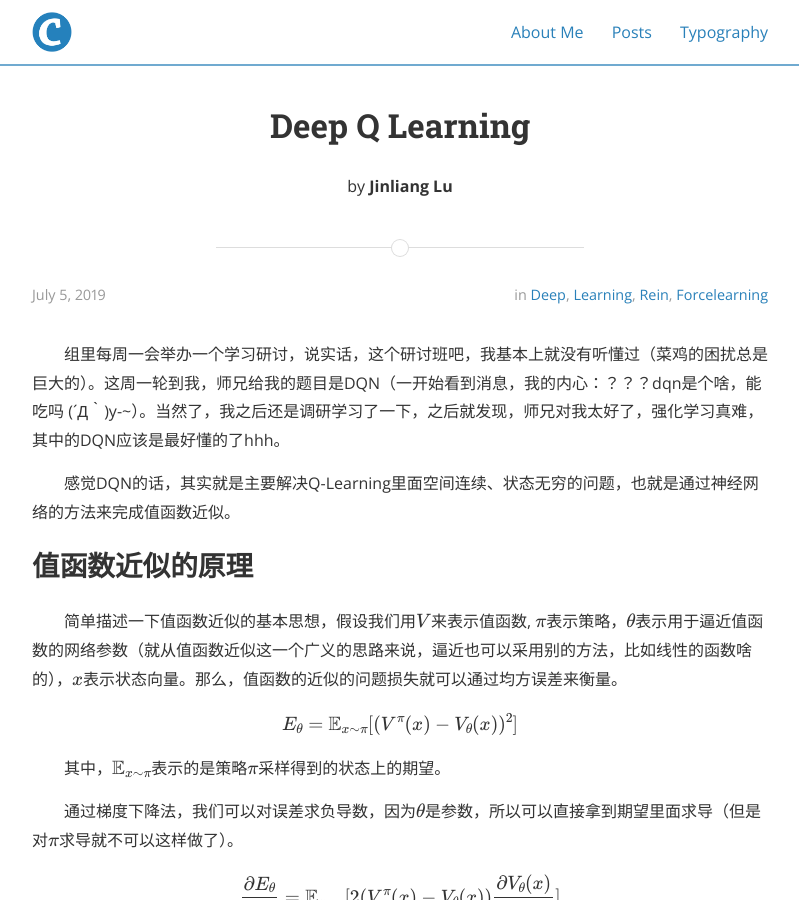
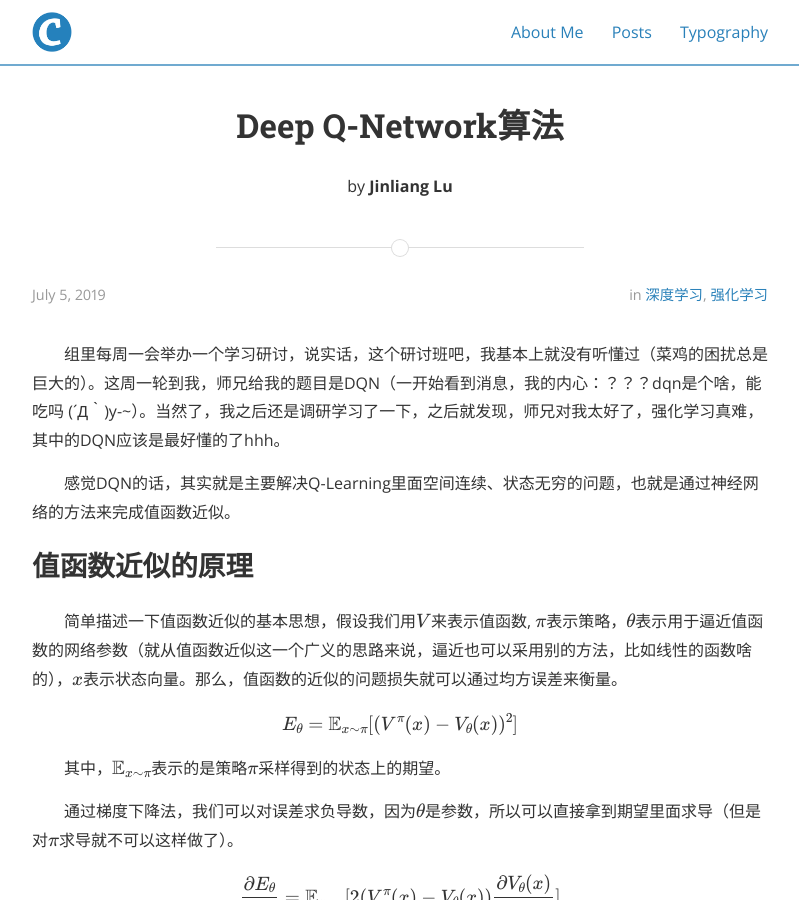
Before and after one commit to JinliangLu96/JinliangLu96.github.io, a Jekyll site: the page built from _posts/2015-04-18-dummy.markdown, in a window 1280 px wide and 900 px high. Shown: the whole window, without its empty margins (240-1039 px from the left). Built offline with Jekyll 4.4.1, drawn with Linux system fonts in a browser that asks for light colours; nearby versions of some CDN libraries; formulas are drawn with MathJax 3.

Commit message:
Update 2015-04-18-dummy.markdown

```diff
--- a/_posts/2015-04-18-dummy.markdown
+++ b/_posts/2015-04-18-dummy.markdown
@@ -1,9 +1,9 @@
 ---
 layout: post
-title:  "Deep Q Learning"
+title:  "Deep Q-Network算法"
 date:   2019-07-05 08:43:59
 author: Jinliang Lu
-categories: Deep Learning Rein forceLearning
+categories: 深度学习 强化学习
 ---
 
 <script type="text/javascript" async src="https://cdn.mathjax.org/mathjax/latest/MathJax.js?config=TeX-MML-AM_CHTML"> </script>
@@ -50,7 +50,7 @@ $$V^{\pi}(x)=r+{\gamma}V^{\pi}(x')$$
 
 算法的流程如下图所示。
 
-![dqn algorithm](https://github.com/JinliangLu96/JinliangLu96.github.io/blob/master/_posts/resources/dqn/DQN_algorithm.png)
+![dqn algorithm](/assets/dqn/DQN_algorithm.png)
 
 为了更好地说明算法的执行步骤，我做了一个gif图（以此减少我打字的数量，嘻嘻）。
 
```
